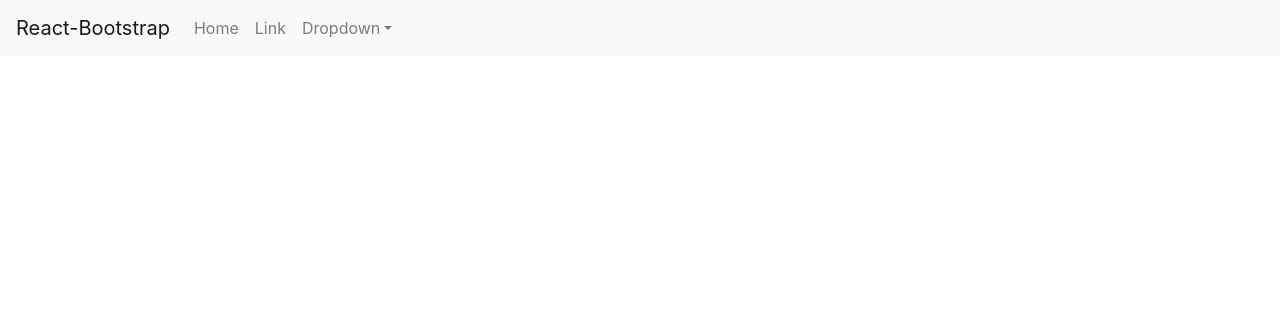
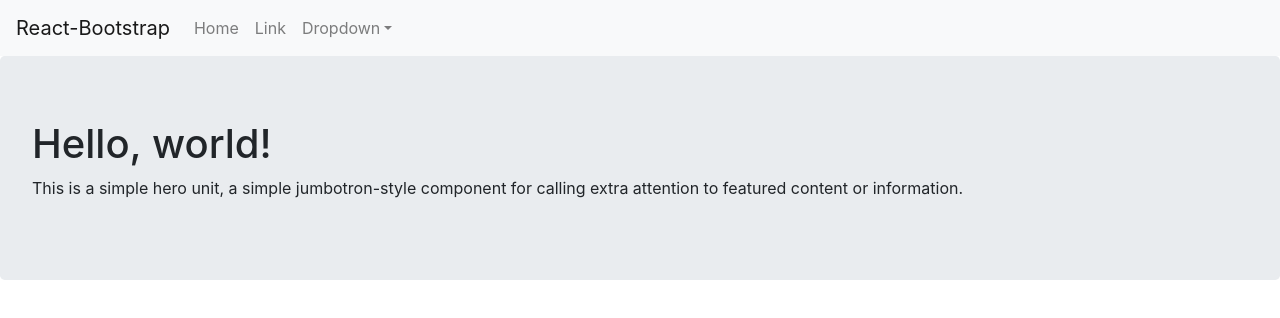
Before and after one commit to smwarsh/reactpractice, a React (Create React App) app: page / in a window 1280 px wide. Shown: the top 318 px of the page. Built offline with nearby package versions, Linux system fonts and the light colour scheme.

Commit message:
Add Jumbotron Bootstrap element to page

```diff
--- a/src/HelloBootstrap.js
+++ b/src/HelloBootstrap.js
@@ -9,6 +9,7 @@ import Card from 'react-bootstrap/Card'; // Card replaces Bootstrap Panel in the
 
 function HelloBootstrap() {
     return(
+        <div>
             <Navbar bg="light" expand="lg">
                 <Navbar.Brand href="#home">React-Bootstrap</Navbar.Brand>
                 <Navbar.Toggle aria-controls="basic-navbar-nav" />
@@ -26,6 +27,13 @@ function HelloBootstrap() {
                     </Nav>
                 </Navbar.Collapse>
             </Navbar>
+            <Jumbotron>
+                <h1>Hello, world!</h1>
+                <p>
+                    This is a simple hero unit, a simple jumbotron-style component for calling extra attention to featured content or information.
+                </p>
+            </Jumbotron>
+        </div>
     );
 }
 
```
Lines whose indentation alone changed are shown as unchanged.
